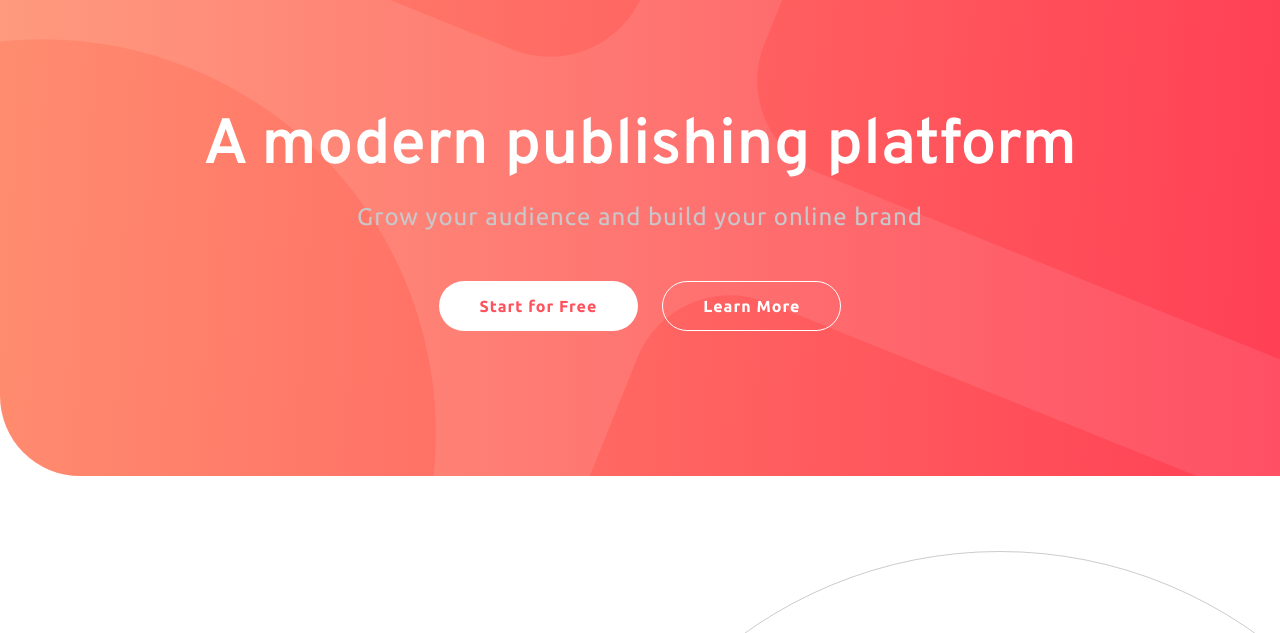
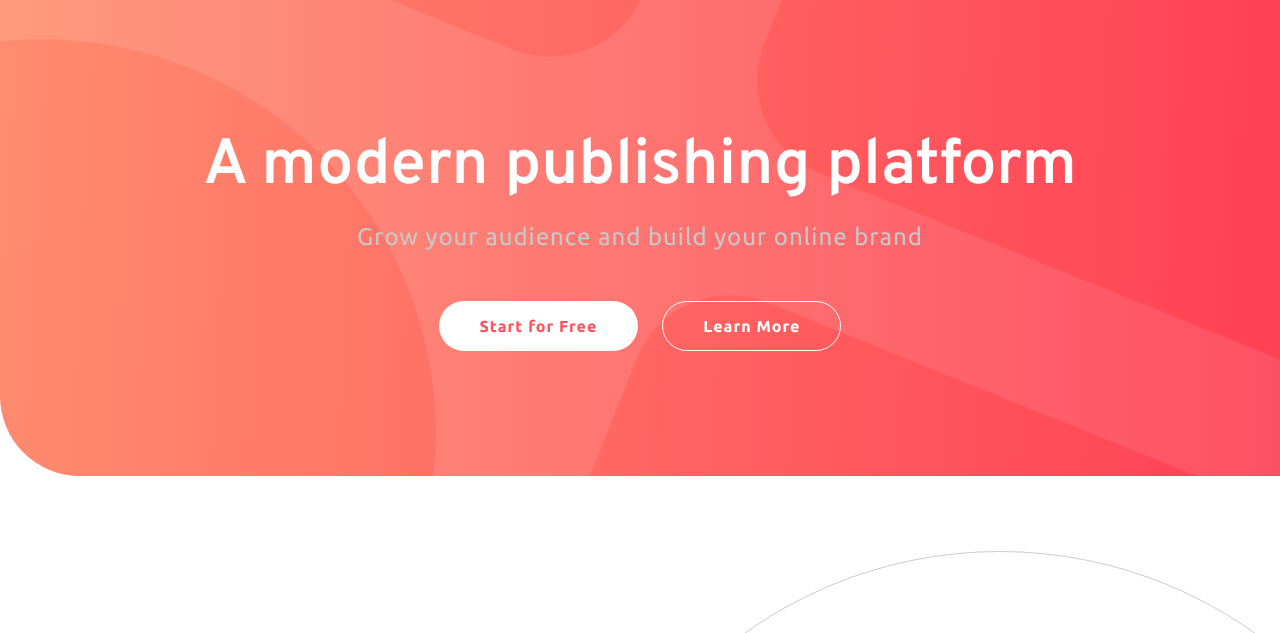
Before and after one commit to websalem/Blogr-landing-page---Frontend-Mentor, a plain HTML site: page index.html in a window 1280 px wide. Shown: the part 124-757 px from the top of the page. Drawn offline with Linux system fonts and the light colour scheme.

Commit message:
modified css

```diff
--- a/css/style.css
+++ b/css/style.css
@@ -158,7 +158,7 @@ a.btn-white{
     color: var(--primary-light-red);
 }
 .hero-text{
-    margin-top: 120px;
+    margin-top: 140px;
     text-align: center;
     color: #fff;
 }
```
